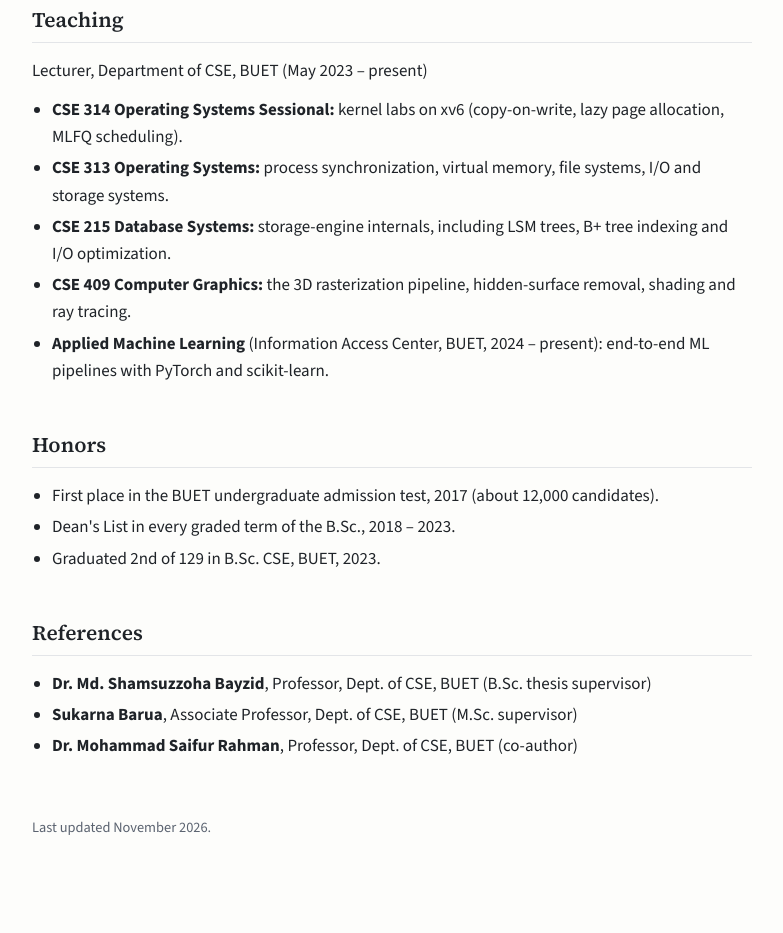
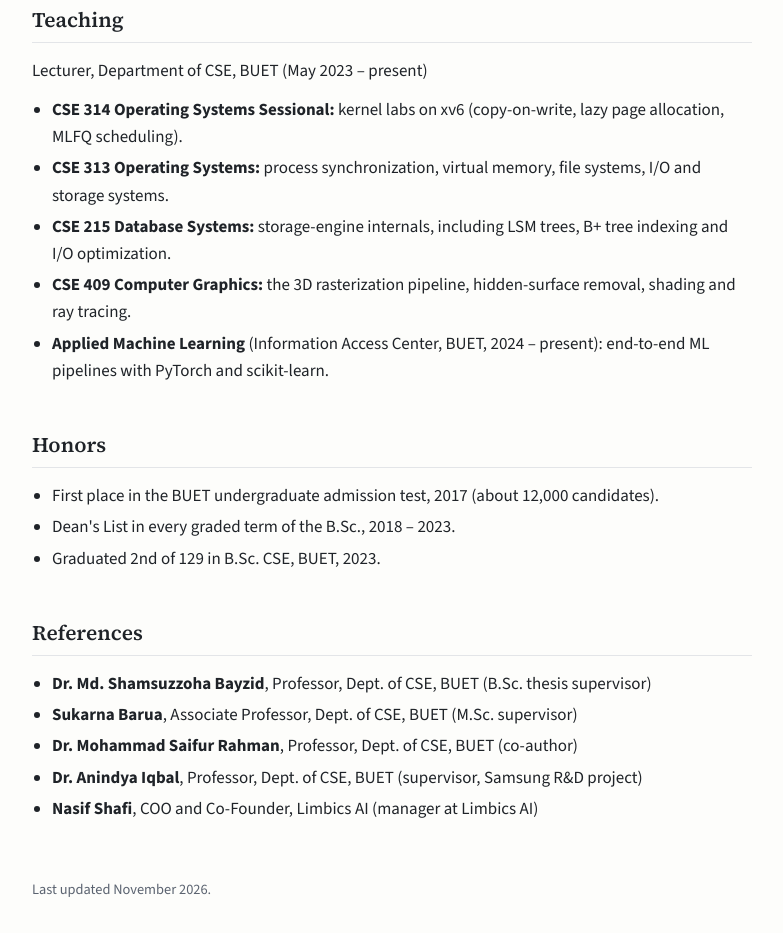
Before and after one commit to vodro/vodro.github.io, a plain HTML site: page index.html in a window 1280 px wide. Shown: the part 2419-3352 px from the top of the page, without its empty margins (248-1031 px from the left). Before the commit the page ends 3330 px from the top, so only its background shows below. Drawn offline with nearby package versions, Linux system fonts and the light colour scheme.

Commit message:
Add two references, update CV

```diff
--- a/index.html
+++ b/index.html
@@ -248,6 +248,8 @@
     <li><strong>Dr. Md. Shamsuzzoha Bayzid</strong>, Professor, Dept. of CSE, BUET (B.Sc. thesis supervisor)</li>
     <li><strong>Sukarna Barua</strong>, Associate Professor, Dept. of CSE, BUET (M.Sc. supervisor)</li>
     <li><strong>Dr. Mohammad Saifur Rahman</strong>, Professor, Dept. of CSE, BUET (co-author)</li>
+    <li><strong>Dr. Anindya Iqbal</strong>, Professor, Dept. of CSE, BUET (supervisor, Samsung R&amp;D project)</li>
+    <li><strong>Nasif Shafi</strong>, COO and Co-Founder, Limbics AI (manager at Limbics AI)</li>
   </ul>
 </section>
 
```
Also changed, not shown: 1 other file.
